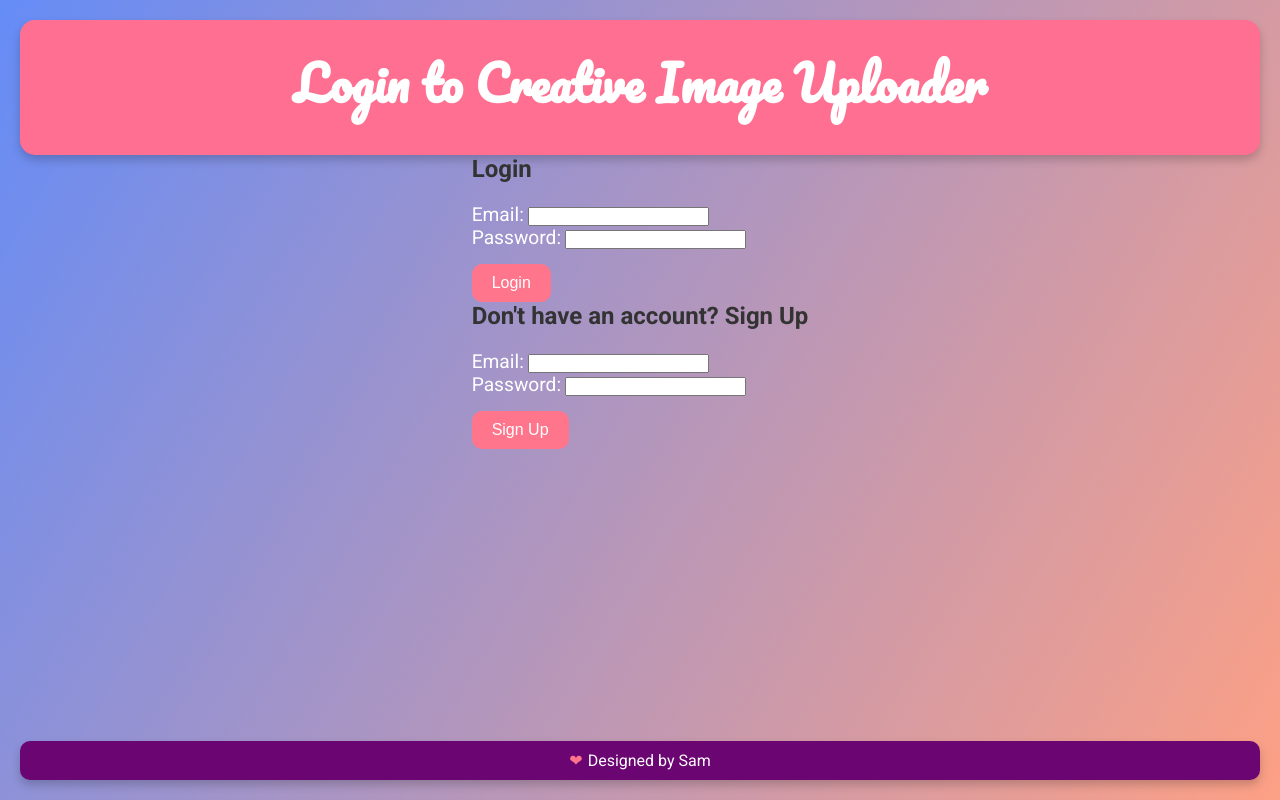
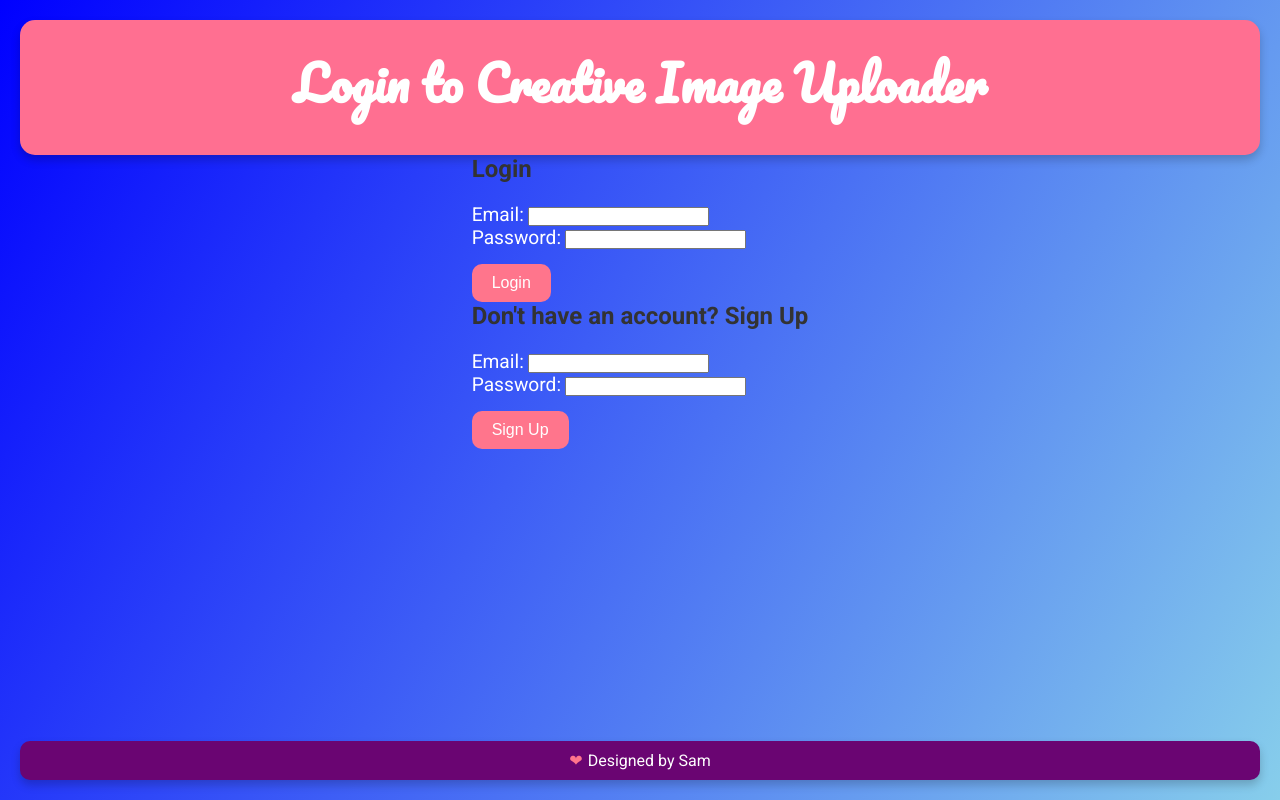
Before and after one commit to samyuktha1599/cloudProject, a Flask app: page / in a window 1280 px wide. Run offline with Flask 3, Linux system fonts and the light colour scheme.

Commit message:
Final2 commit

```diff
--- a/static/style.css
+++ b/static/style.css
@@ -8,7 +8,7 @@
 
 body {
     font-family: 'Roboto', sans-serif;
-    background: linear-gradient(120deg, #658cf6 0%, #fda085 100%);
+    background: linear-gradient(120deg, #0000FF 0%, #87CEEB 100%);
     color: #333;
     display: flex;
     flex-direction: column;
@@ -16,6 +16,7 @@
     min-height: 100vh;
     padding: 20px;
 }
+
 
 header {
     text-align: center;
```
